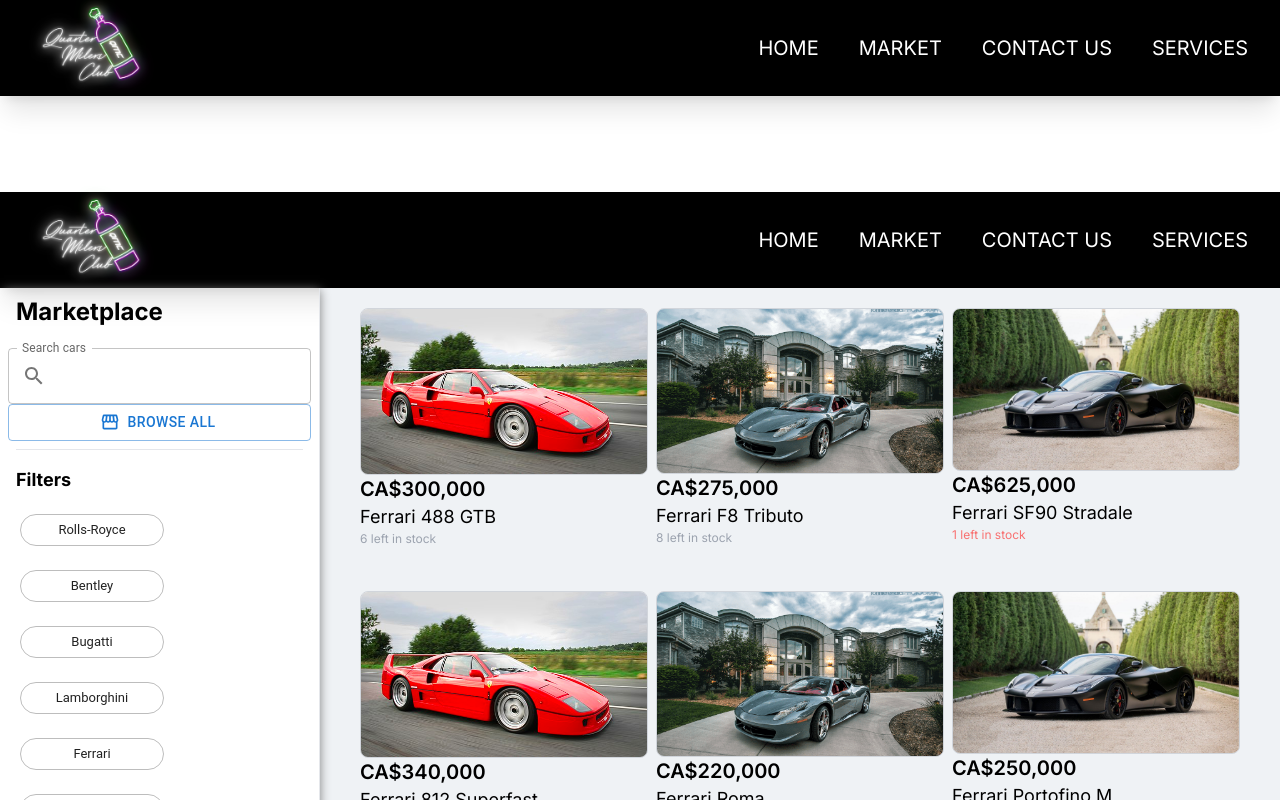
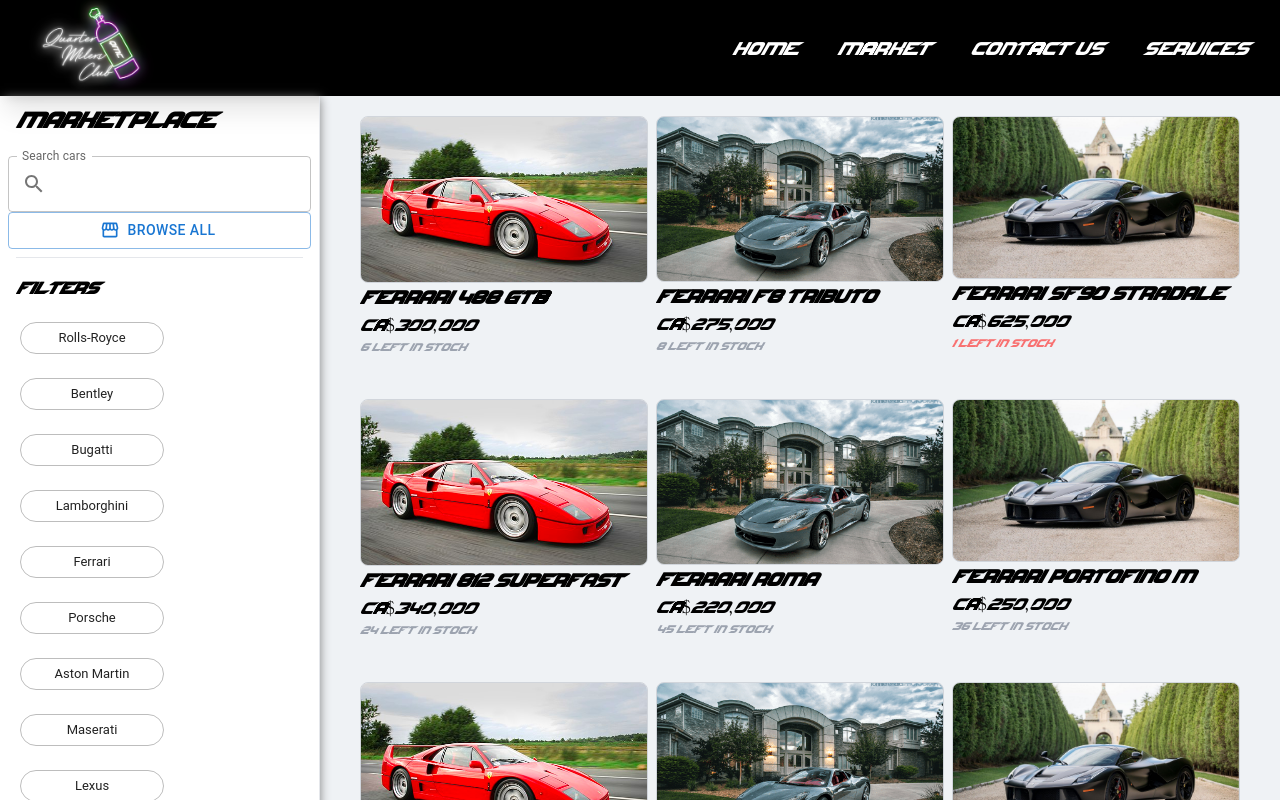
Before and after one commit to zackwalton/next-car-app, a Next.js app: page /marketplace in a window 1280 px wide. Shown: the top 800 px of the page. Built offline with nearby package versions, Linux system fonts and the light colour scheme.

Commit message:
hacky fixes for demo

```diff
--- a/app/(shop)/layout.tsx
+++ b/app/(shop)/layout.tsx
@@ -4,7 +4,7 @@ import {Inter} from 'next/font/google'
 import React from 'react';
 import Navbar from '@/app/Navbar';
 
-const inter = Inter({subsets: ["latin"]})
+// const inter = Inter({subsets: ["latin"]})
 
 export const metadata: Metadata = {
   title: 'Shop',
@@ -19,8 +19,8 @@ export default function RootLayout(
     }) {
   return (
       <section>
-        <div className={inter.className}>
-          <Navbar/>
+        <div className={""}>
+          {/*<Navbar/>*/}
           {children}
         </div>
       </section>
--- a/app/(shop)/marketplace/ListingCard.tsx
+++ b/app/(shop)/marketplace/ListingCard.tsx
@@ -28,8 +28,9 @@ export default function ListingCard({car, image}: Props) {
       <div className={"listing-card m-1 mb-10 overflow-hidden"} style={{maxWidth: "30%"}}>
         <a href={"#"}>
           <Image className={"border border-gray-300 rounded-lg"} src={image} alt={car.name} height={250}/>
-          <p className={"text-xl font-semibold"}>{numberFormatter.format(car.price)}</p>
-          <p className={"text-lg"}>{car.name}</p>
+          <p className={"text-xl font-semibold"}>{car.name}</p>
+
+          <p className={"text-lg"}>{numberFormatter.format(car.price)}</p>
           <p className={"text-xs text-gray-400"}>
             {
               car.inventory < 3 ?
--- /dev/null
+++ b/app/contact-us/page.tsx
@@ -0,0 +1,3 @@
+export default function Page() {
+    <></>
+}
--- a/app/layout.tsx
+++ b/app/layout.tsx
@@ -4,8 +4,9 @@ import { Inter } from 'next/font/google'
 import React from 'react';
 import Navbar from './Navbar';
 import Footer from './Footer';
+import localFont from 'next/font/local'
 
-const inter = Inter({ subsets: ['latin'] })
+const inter = localFont({src: '../public/fonts/nfs.ttf'})
 
 export const metadata: Metadata = {
   title: 'Create Next App',
@@ -20,16 +21,9 @@ export default function RootLayout({
   return (
       <html>
         <body className={inter.className}>
-              <Navbar />
-              <div className='flex flex-col space-y-10 relative top-24'>
-                <div>
-                  {children}
-                <p>hello</p>
-                </div>
-                <div className=''>
-                  <Footer />
-                </div>
-            </div>
+        <Navbar />
+          {children}
+        <Footer />
         </body>
       </html>
   )
--- /dev/null
+++ b/app/services/page.tsx
@@ -0,0 +1,3 @@
+export default function Page() {
+    <></>
+}
```
